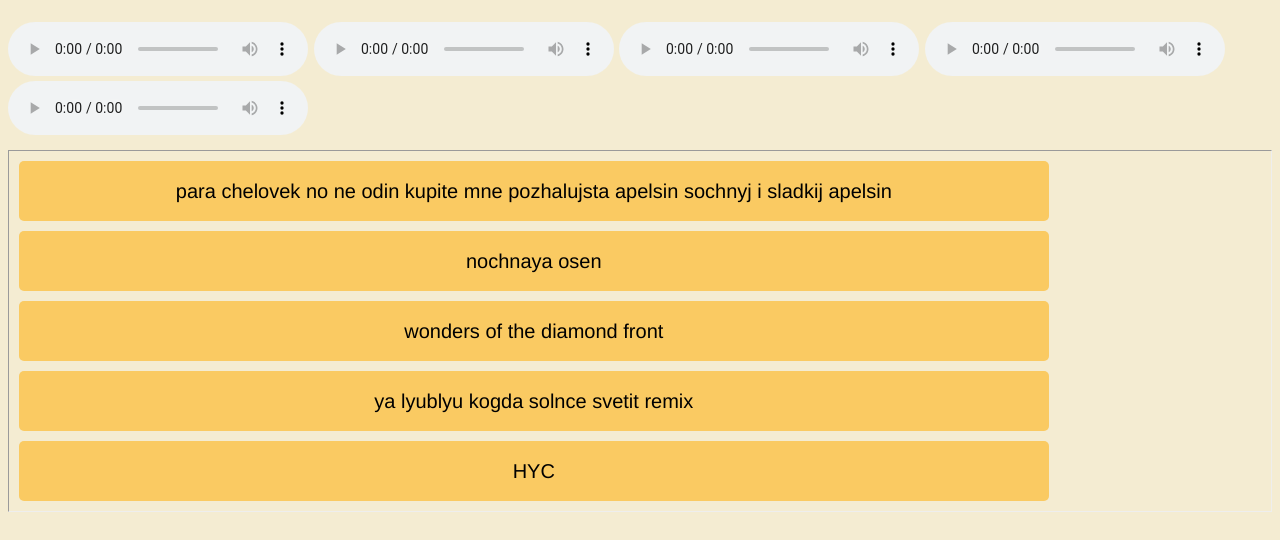
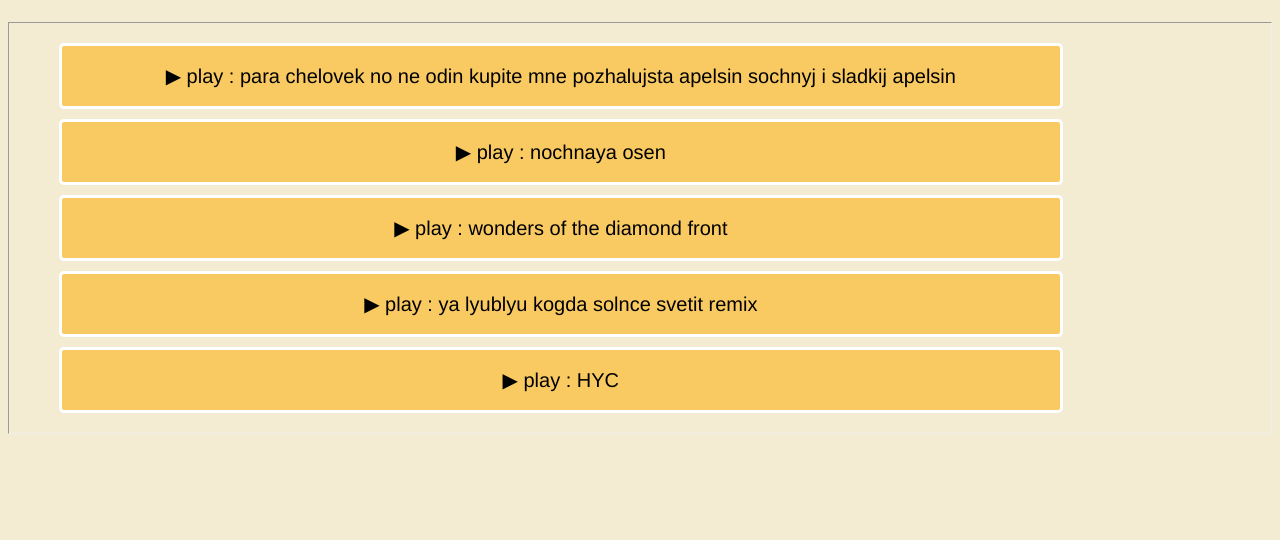
Before and after one commit to zloid/audio-player, a plain HTML site: page index.html in a window 1280 px wide. Shown: the part 62-602 px from the top of the page. Drawn offline with Linux system fonts and the light colour scheme.

Commit message:
zloid -> update logic

```diff
--- a/player.js
+++ b/player.js
@@ -1,11 +1,12 @@
 //[+] take all audio elements in 1 selector
-//[-] hide all audio elements
-//[-] create new ul>li equal all audio elements
-//[-] create new array vith milisec all audio (equal audio elements key)
-//[-] take all song name from currentSrc of song
+//[+] hide all audio elements
+//[+] create new ul>li equal all audio elements
+//[+] take all song name from currentSrc of song
 //[+] RegExp for cut name song
-//[-]
-//[-]
+//[-] create new array with milisec all audio (equal audio elements key)
+//[-] play() button
+//[-] stop() button
+//[-] pause() button
 //[-]
 
 
@@ -15,25 +16,163 @@ class AudioPlayer {
 
         this.allAudioElement = document.querySelectorAll('audio');
 
-        this.createNewUlLi = function (appendTo) {
+        //we need hide all HTML5 audio tag
+        this.hideAllHTMLAudioElement = function (condition) {
+            for (let i = 0; i < this.allAudioElement.length; i++) {
+                this.allAudioElement[i].controls = condition;
+            }
+        }
+
+        //...and create new UI for each audio later
+        this.createNewUIForSongs = function (appendUITo) {
 
             let newUl = document.createElement('ul');
+            let newLi,
+            pathToAudio;
 
-            for (let i = 0; i < this.allAudioElement.length; i++) {
+            //SRC doesn't work without this 'window.onload'
+            // window.onload = () => {
 
-                let newLi = document.createElement('li');
+                setTimeout(() => {
 
-                let currentSrc = this.allAudioElement[i].currentSrc;
 
-                //take song name from song's src
-                newLi.innerHTML = currentSrc.match(/[%-\.\w]*$/ig).join('').replace(/mp3|ogg|[^a-z]+/ig, ' ');
 
-                newUl.appendChild(newLi);
+                for (let i = 0; i < this.allAudioElement.length; i++) {
 
-                document.querySelector(appendTo).appendChild(newLi);
+                    newLi = document.createElement('li');
 
-            }
+                    newLi.className = 'classOfNewSongLiElement'
+
+                    pathToAudio = this.allAudioElement[i].currentSrc;
+
+                    //take song name from song's src
+                    newLi.innerHTML = pathToAudio.match(/[%-\.\w]*$/ig).join('').replace(/mp3|ogg|[^a-z]+/ig,     ' ');
+
+                    newUl.appendChild(newLi);
+                }
+            // }
+        }, 1)
+
+            document.querySelector(appendUITo).appendChild(newUl);
+
+
+
+
         }
+
+        this.mainLogic = function () {
+
+            setTimeout(() => {
+
+            // let qqq = document.querySelectorAll('.classOfNewSongLiElement');
+
+            // for (let i = 0; i < qqq.length; i++) {
+            //     qqq[i].style.color = 'red';
+
+            // }
+
+
+
+
+
+ // take all <li>
+ let allOfLi = document.querySelectorAll('.classOfNewSongLiElement');
+
+ //new array of all li's milisec
+ let arrayOfSongsLongs = [];
+
+
+
+ setTimeout(() => {
+     //re-change view all li
+     for (let i = 0; i < this.allAudioElement.length; i++) {
+         arrayOfSongsLongs.push(this.allAudioElement[i].duration * 1000);
+
+         allOfLi[i].innerHTML = '&#9654; play : ' + allOfLi[i].innerHTML;
+         allOfLi[i].style.border = '3px solid #fff'
+     }
+
+
+
+        // console.log('this.allAudioElement[0]:', this.allAudioElement[0].duration)
+
+     }, 100)
+
+ //START main logic==================================================================
+ let intervalOfPlayLoop;
+
+ function PlayloopSonglistFromSomeKey (startSongKey, endKeyOfSongList = 0, querySelectorAllSong) {
+
+     clearInterval(intervalOfPlayLoop);
+
+         ;(function invokePlayLoopPlaylist () {
+             //erase all visual songs plaing
+             for (let i = 0; i < querySelectorAllSong.length; i++) {
+                 querySelectorAllSong[i].style.border = '3px solid #fff';
+                 querySelectorAllSong[i].style.opacity = '.5';
+                 querySelectorAllSong[i].innerHTML = '&#9632; stop : ' + arrayOfSongsLongs[i];
+             }
+                 //set visual song play
+                 querySelectorAllSong[startSongKey].style.border = '3px solid #008000';
+                 querySelectorAllSong[startSongKey].style.opacity = '1';
+                 querySelectorAllSong[startSongKey].innerHTML = '&#9632; stop : ' + arrayOfSongsLongs[startSongKey];
+
+
+                         intervalOfPlayLoop = setTimeout(() => {
+
+
+                             if (startSongKey > querySelectorAllSong.length - 1) {
+                                 startSongKey = endKeyOfSongList;
+                             }
+
+                                 if (onSwitch) {
+
+                                     invokePlayLoopPlaylist();
+
+                                 }
+
+                         }, arrayOfSongsLongs[startSongKey])
+
+                 startSongKey++;
+         })()
+
+ }
+
+
+ let onSwitch = false;
+
+ //on-off switch
+ function onOffToSwitch () {
+     onSwitch ? onSwitch = false : onSwitch = true;
+ }
+
+ //put event on each song
+ for (let i = 0; i < allOfLi.length; i++) {
+
+     allOfLi[i].addEventListener('click', () => {
+
+         PlayloopSonglistFromSomeKey(i, 0, allOfLi);
+
+         onOffToSwitch();
+
+             if (!onSwitch) {
+                     for (let i = 0; i < allOfLi.length; i++) {
+                         allOfLi[i].innerHTML = '&#9654; play &#9654; : ' + arrayOfSongsLongs[i];
+                     }
+             }
+
+     })
+ }
+
+
+
+
+
+
+
+            }, 1) // end of setTimeout
+        }
+
 
     }
 }
@@ -42,11 +181,17 @@ class AudioPlayer {
 let somePlayer = new AudioPlayer();
 
 
-window.onload = () => {
+// console.log('somePlayer:', somePlayer)
+somePlayer.hideAllHTMLAudioElement(false);
+somePlayer.createNewUIForSongs('hr');
 
-    somePlayer.createNewUlLi('hr');
+somePlayer.mainLogic();
 
-}
+setTimeout(() => {
+
+    console.log('somePlayer.allAudioElement[0]:', somePlayer.allAudioElement[0].duration)
+}, 1000)
+
 
 
 
--- a/style.css
+++ b/style.css
@@ -4,7 +4,7 @@ body {
     background-color: #f4ecd2;
 }
 
-li {
+.classOfNewSongLiElement {
     display: block;
     margin: 10px;
     background-color: #faca62;
@@ -15,7 +15,7 @@ li {
     padding: 10px;
 }
 
-li:hover {
+.classOfNewSongLiElement:hover {
     font-size: 23px;
 }
 
```
Also changed, not shown: index.html (+3 -19 lines).
